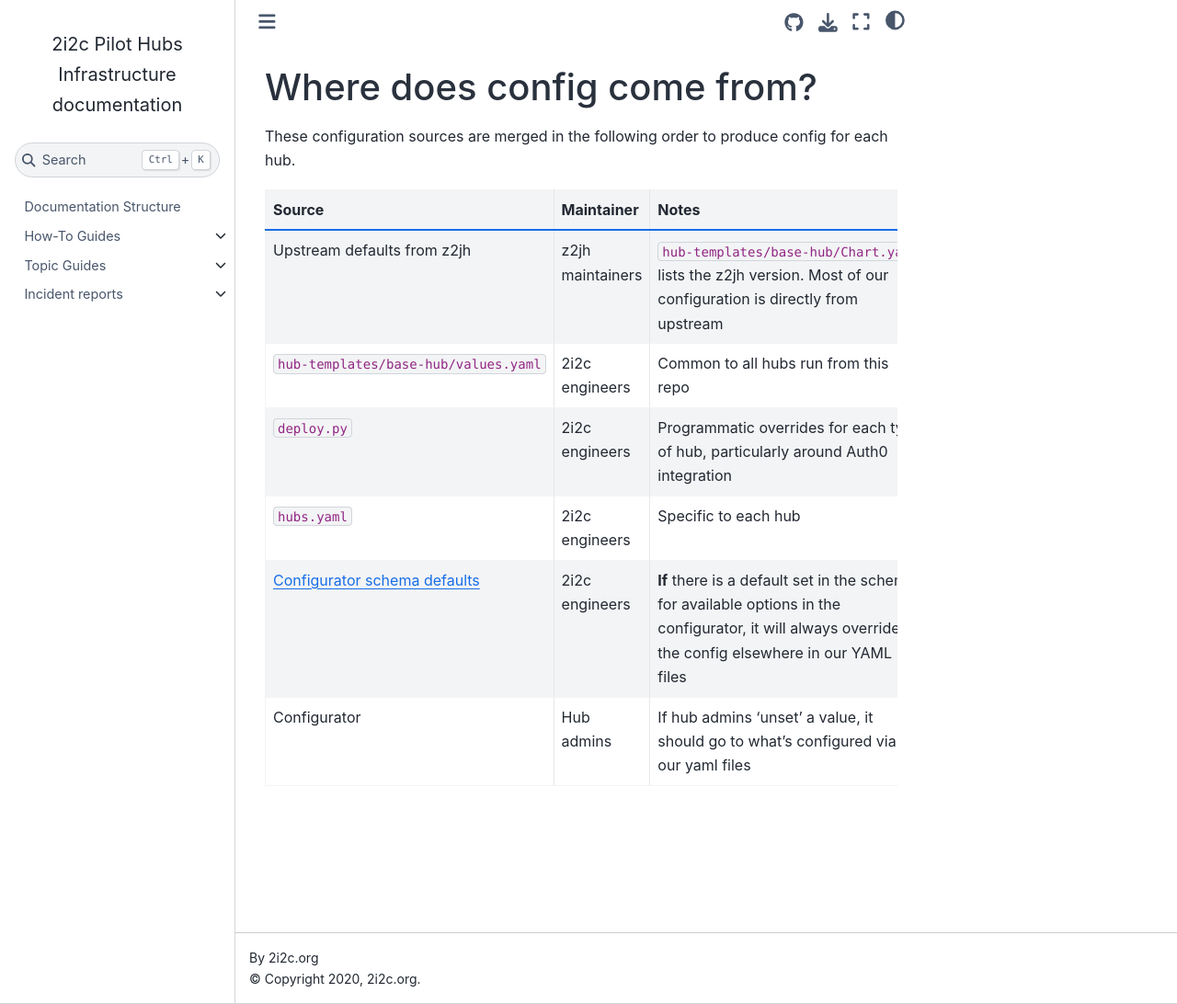
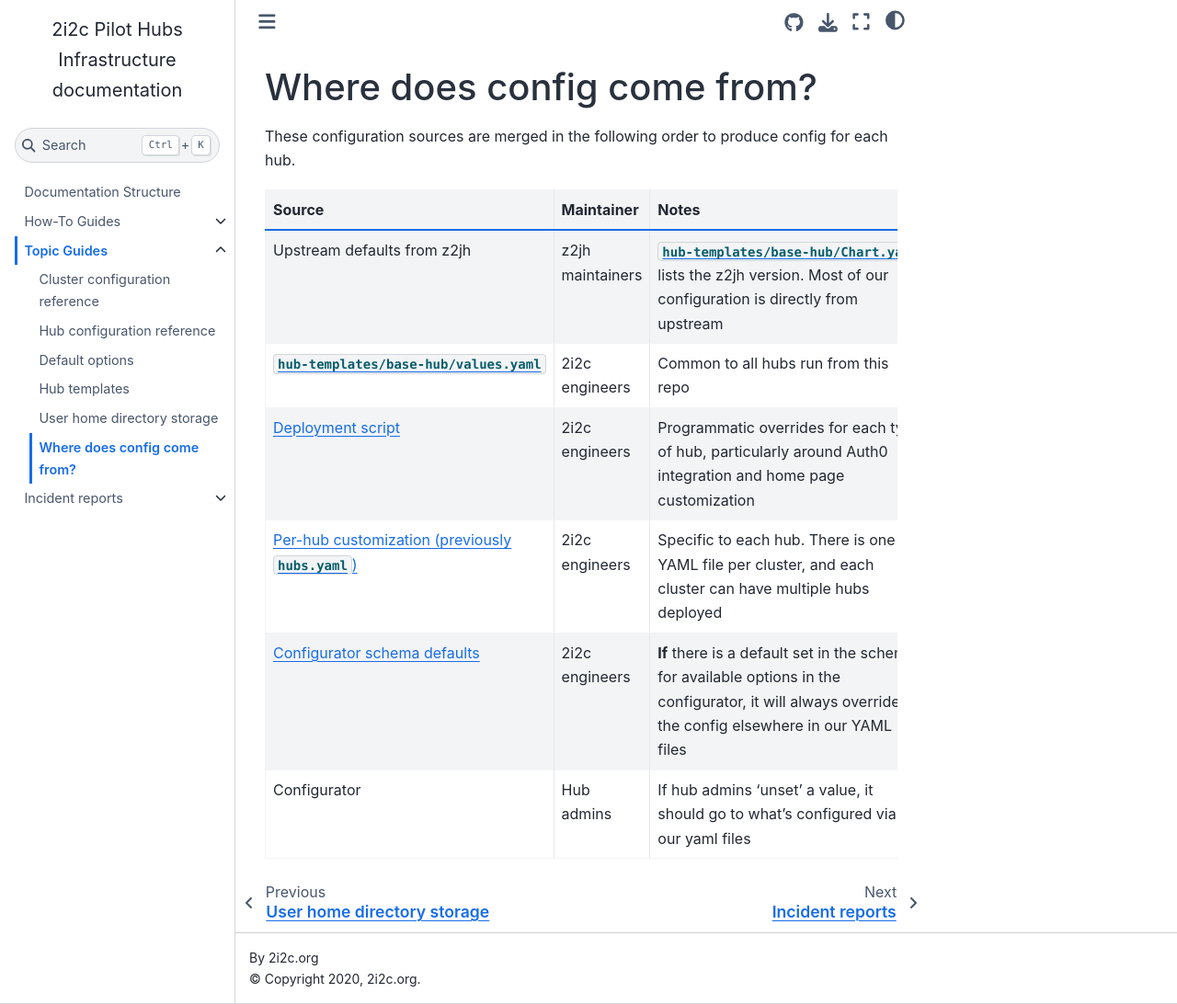
Before and after one commit to 2i2c-org/infrastructure, a Sphinx documentation site: the page built from docs/topic/config.md, in a window 1280 px wide and 1092 px high. Shown: the whole window at 92% size. Built offline with Sphinx 7.4.7 and the Sphinx Book theme 1.1.4, drawn with Linux system fonts in a browser that asks for light colours.

Commit message:
Update config documentation to match new locations

````diff
--- a/docs/topic/config.md
+++ b/docs/topic/config.md
@@ -5,9 +5,9 @@ for each hub.
 
 | Source | Maintainer | Notes |
 | - | - | - |
-| Upstream defaults from z2jh | z2jh maintainers | `hub-templates/base-hub/Chart.yaml` lists the z2jh version. Most of our configuration is directly from upstream |
-| `hub-templates/base-hub/values.yaml` | 2i2c engineers | Common to all hubs run from this repo |
-| `deploy.py` | 2i2c engineers | Programmatic overrides for each type of hub, particularly around Auth0 integration |
-| `hubs.yaml` | 2i2c engineers | Specific to each hub |
+| Upstream defaults from z2jh | z2jh maintainers | [`hub-templates/base-hub/Chart.yaml`](https://github.com/2i2c-org/pilot-hubs/blob/master/hub-templates/base-hub/Chart.yaml) lists the z2jh version. Most of our configuration is directly from upstream |
+| [`hub-templates/base-hub/values.yaml`](https://github.com/2i2c-org/pilot-hubs/blob/master/hub-templates/base-hub/values.yaml) | 2i2c engineers | Common to all hubs run from this repo |
+| [Deployment script](https://github.com/2i2c-org/pilot-hubs/blob/master/deploy) | 2i2c engineers | Programmatic overrides for each type of hub, particularly around Auth0 integration and home page customization |
+| [Per-hub customization (previously `hubs.yaml`)](https://github.com/2i2c-org/pilot-hubs/blob/master/clusters) | 2i2c engineers | Specific to each hub. There is one YAML file per cluster, and each cluster can have multiple hubs deployed |
 | [Configurator schema defaults](https://github.com/2i2c-org/pilot-hubs/blob/6248cf84f2e888cb89bbb75e591e9507dabf6f3c/hub-templates/base-hub/values.yaml#L125) | 2i2c engineers | **If** there is a default set in the schema for available options in the configurator, it will always override the config elsewhere in our YAML files |
 | Configurator | Hub admins | If hub admins 'unset' a value, it should go to what's configured via our yaml files|
--- a/docs/topic/index.md
+++ b/docs/topic/index.md
@@ -7,4 +7,5 @@ hub-config.md
 defaults.md
 hub-templates.md
 storage-layer.md
+config.md
 ```
````
